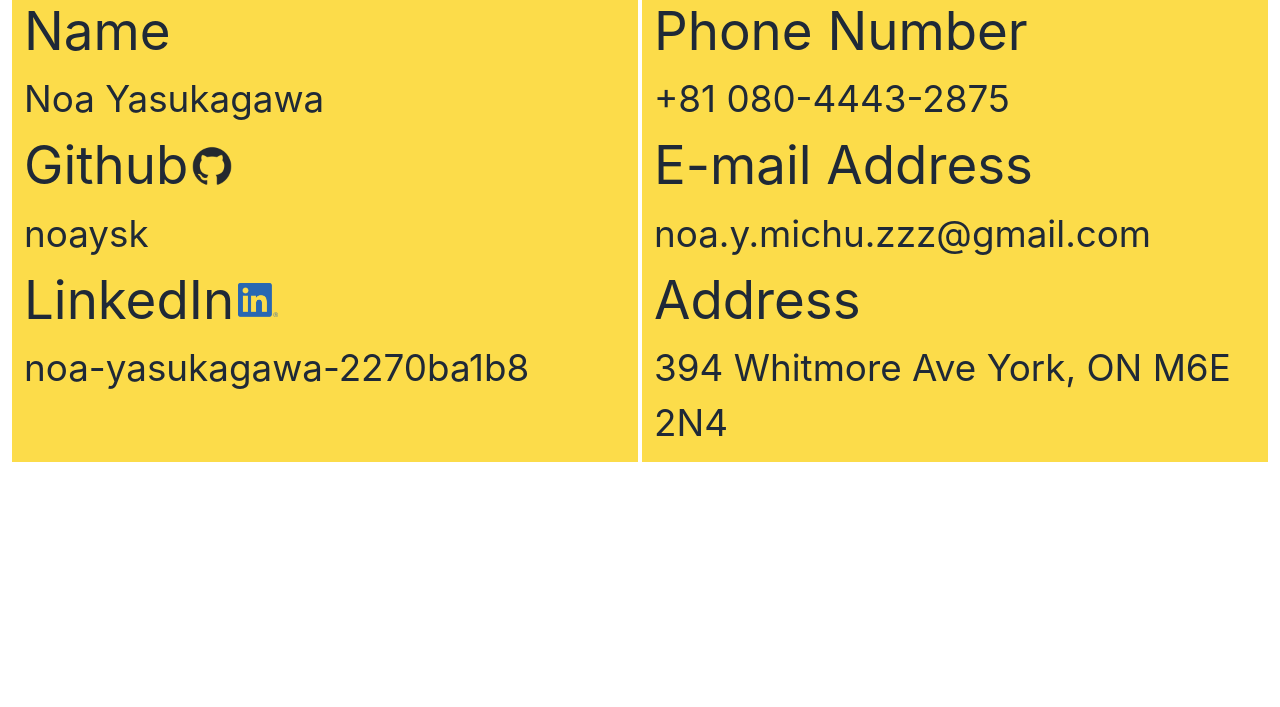
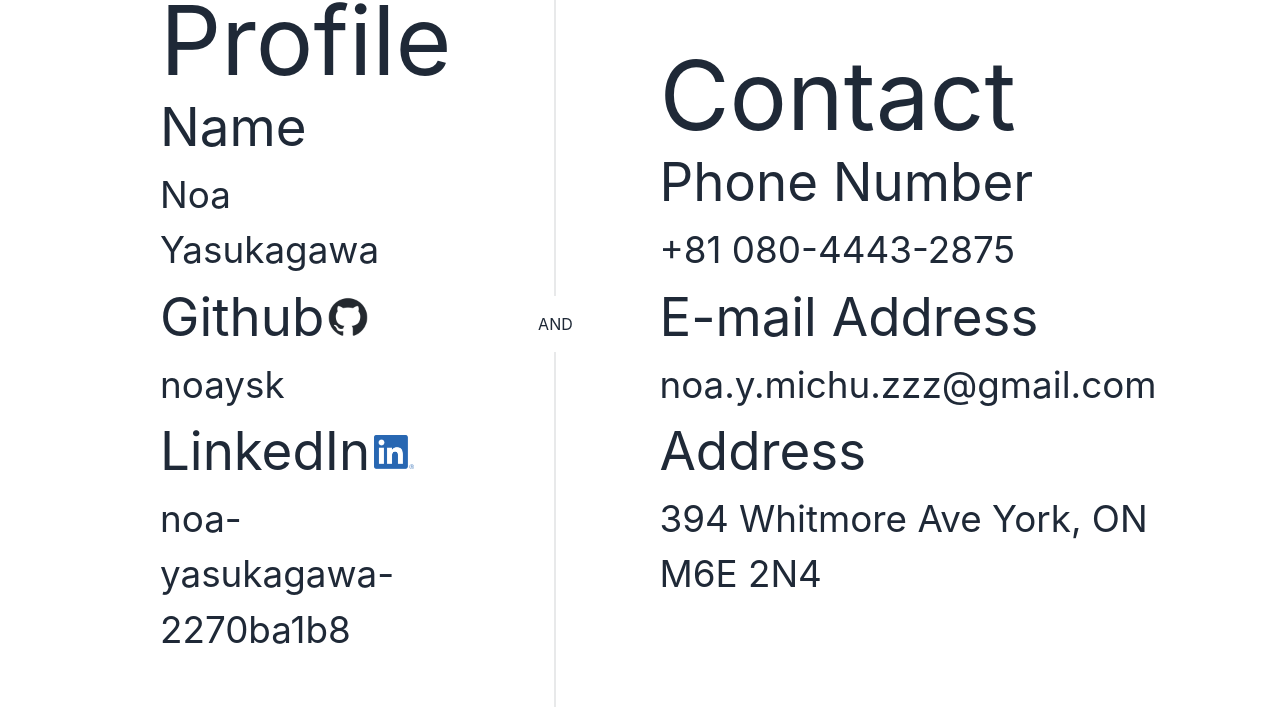
Before and after one commit to noaysk/myPortfolio, a React (Create React App) app: page / in a window 1280 px wide. Shown: the part 928-1635 px from the top of the page. Before the commit the page ends 1402 px from the top, so only its background shows below. Built offline with nearby package versions, Linux system fonts and the light colour scheme.

Commit message:
changed a layout for desktop

```diff
--- a/src/Components/Profile.js
+++ b/src/Components/Profile.js
@@ -2,9 +2,9 @@ import config from "../config";
 
 const Profile = () => {
   return (
-    <section className="bg-white p-3">
-    <div className="grid grid-rows-1 grid-flow-col gap-1 auto-cols-fr break-words">
-      <div className="p-3 bg-bgColor">
+    <section className="bg-white p-3 xl:px-20 xl:py-10">
+      {/* <div className="grid grid-rows-1 grid-flow-col gap-1 xl:gap-20 auto-cols-fr break-words">
+        <div className="p-3 xl:p-20 bg-bgColor xl:bg-white">
           <h2 className="">Profile</h2>
           <ul>
             <li>
@@ -42,7 +42,70 @@ const Profile = () => {
             </li>
           </ul>
         </div>
-      <div className="p-3 bg-bgColor">
+        <div class="divider "></div>
+        <div className="p-3 xl:p-20 bg-bgColor xl:bg-white ">
+          <h2 className="">Contact</h2>
+          <ul>
+            <li>
+              <span>Phone Number</span> <span>+81 080-4443-2875</span>
+            </li>
+            <li>
+              <span>E-mail Address</span> <span>noa.y.michu.zzz@gmail.com</span>
+            </li>
+            <li>
+              <span>Address</span>
+              <span>394 Whitmore Ave York, ON M6E 2N4</span>
+            </li>
+          </ul>
+        </div>
+      </div> */}
+
+
+
+      <div className="flex flex-col w-full lg:flex-row">
+        <div className="grid flex-grow  place-items-center">
+          <div className="p-3 w-[300px] xl:w-fit xl:p-20 bg-bgColor xl:bg-white">
+            <h2 className="">Profile</h2>
+            <ul>
+              <li>
+                <span>Name</span> <span>Noa Yasukagawa</span>
+              </li>
+              <li>
+                <span>
+                  <a className="flex" href={config.socials.Github}>
+                    Github
+                    <img
+                      className="object-contain w-5 ml-1 xl:w-10"
+                      src={config.icon.GitHubIcon}
+                      alt="my icon"
+                    />
+                  </a>
+                </span>
+                <span>
+                  <a href={config.socials.Github}> noaysk</a>
+                </span>
+              </li>
+              <li>
+                <span>
+                  <a className="flex" href={config.socials.LinkedIn}>
+                    LinkedIn
+                    <img
+                      className="object-contain w-5 ml-1 xl:w-10"
+                      src={config.icon.LinkedInIcon}
+                      alt="my icon"
+                    />
+                  </a>
+                </span>
+                <span>
+                  <a href={config.socials.LinkedIn}>noa-yasukagawa-2270ba1b8</a>
+                </span>
+              </li>
+            </ul>
+          </div>
+        </div>
+        <div className="divider lg:divider-horizontal">AND</div>
+        <div className="grid flex-grow  place-items-center">
+        <div className="p-3 w-[300px] xl:w-fit xl:p-20 bg-bgColor xl:bg-white ">
           <h2 className="">Contact</h2>
           <ul>
             <li>
@@ -58,6 +121,7 @@ const Profile = () => {
           </ul>
         </div>
         </div>
+      </div>
     </section>
   );
 };
```
Lines whose indentation alone changed are shown as unchanged.
